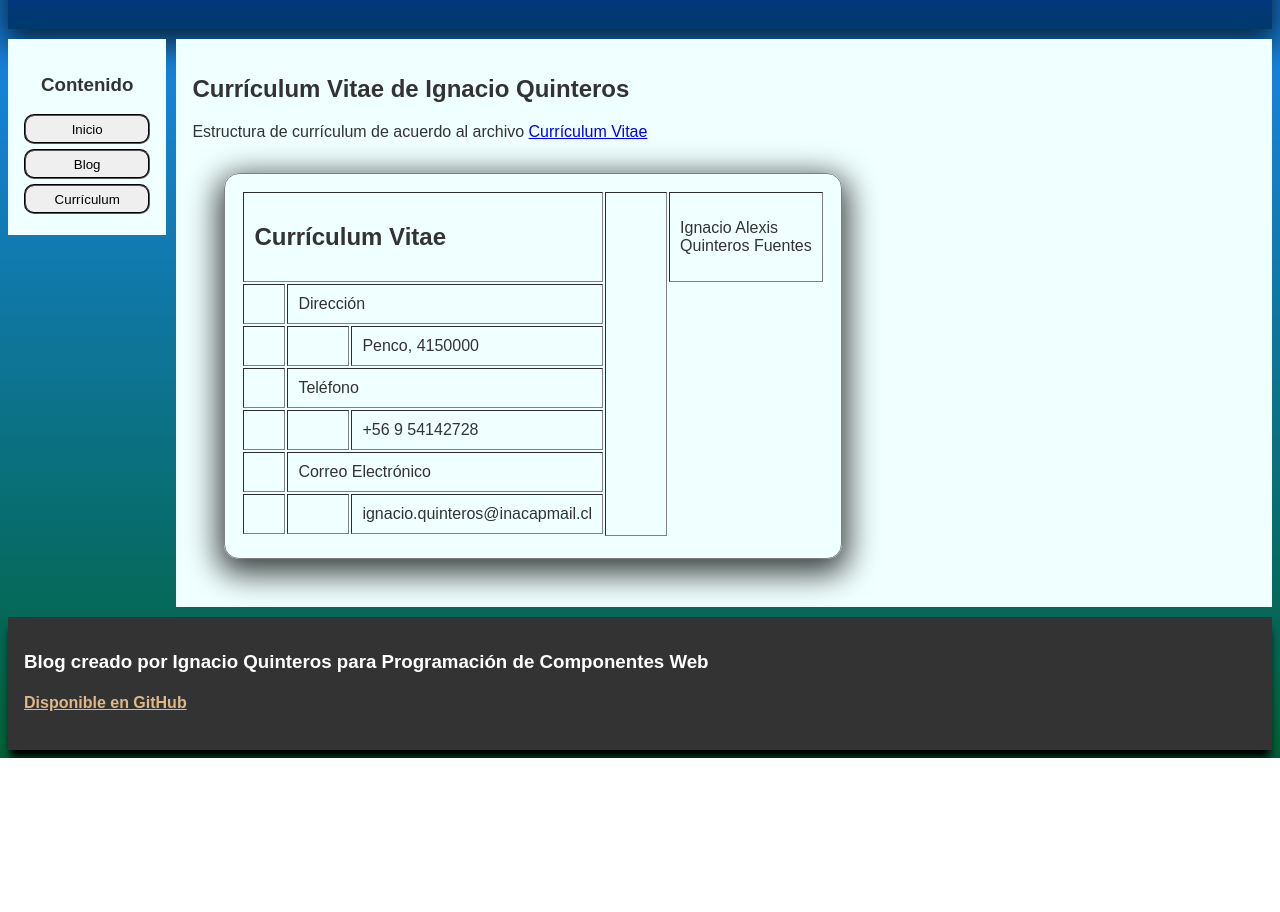
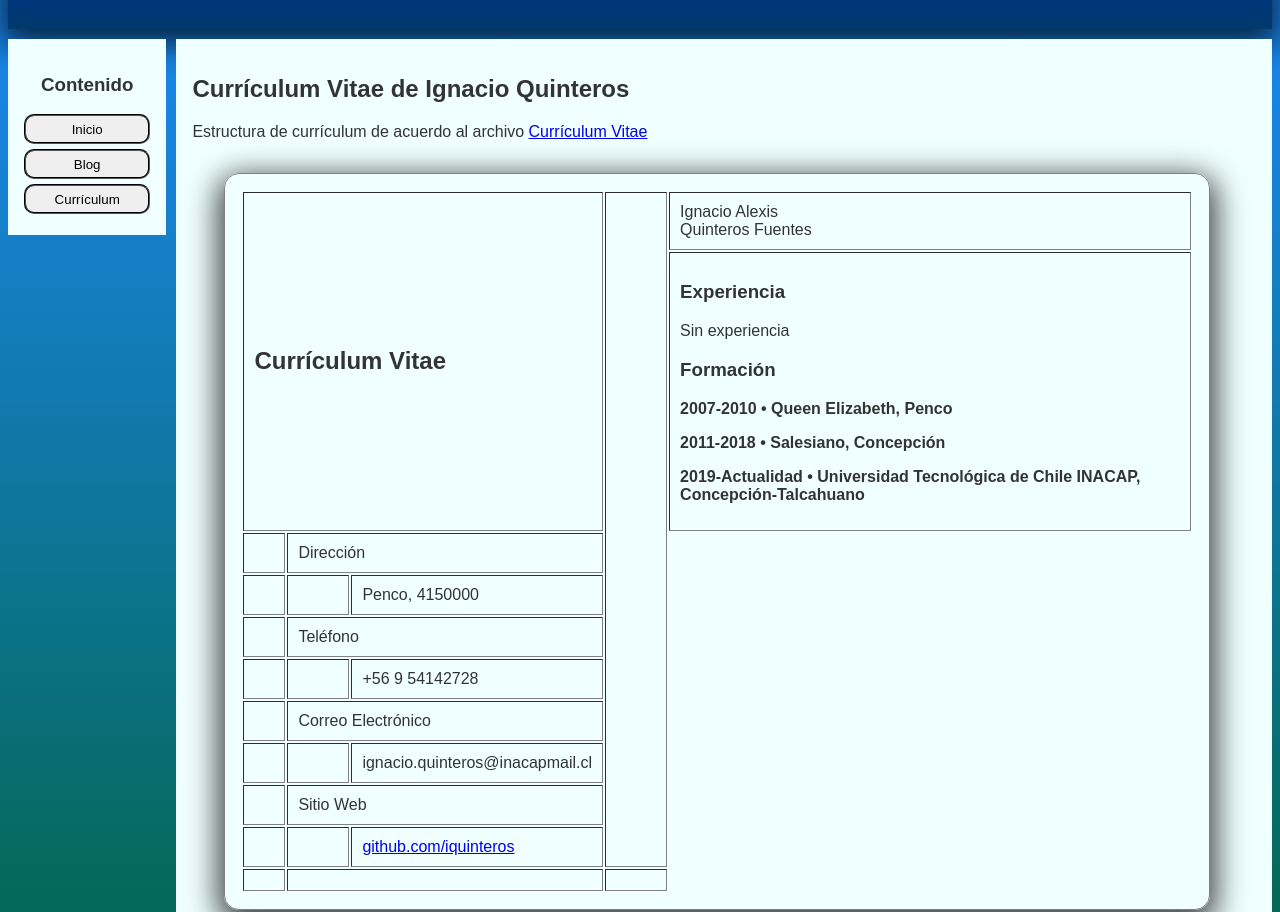
Before and after one commit to IQuinteros/ComponentesWeb, a plain HTML site: page curriculum.html in a window 1280 px wide. Shown: the part 79-991 px from the top of the page. Before the commit the page ends 837 px from the top, so only its background shows below. Drawn offline with Linux system fonts and the light colour scheme.

Commit message:
Añadiendo información

```diff
--- a/curriculum.html
+++ b/curriculum.html
@@ -33,11 +33,29 @@
                     <table border="1" id="curr-table">
 
                         <tr>
-                            <td colspan="3"><h2>Currículum Vitae</h2></td>
-                            <td rowspan="8" width="40"></td>
+                            <td colspan="3" rowspan="2"><h2>Currículum Vitae</h2></td>
+                            <td rowspan="10" width="40"></td>
                             <td>Ignacio Alexis<br>Quinteros Fuentes</td>
                         </tr>
 
+
+                        <tr>
+                            <td width="500">
+
+                                <div id="experiencia">
+                                    <h3>Experiencia</h3>
+                                    <p>Sin experiencia</p>
+                                </div>
+
+                                <div id="formacion">
+                                    <h3>Formación</h3>
+                                    <b><p>2007-2010 • Queen Elizabeth, Penco</p></b>
+                                    <b><p>2011-2018 • Salesiano, Concepción</p></b>
+                                    <b><p>2019-Actualidad • Universidad Tecnológica de Chile INACAP, Concepción-Talcahuano</p></b>
+                                </div>
+
+                            </td>
+                        </tr>
                         <tr>
                             <td width="20"></td>
                             <td colspan="2">Dirección</td>
@@ -66,10 +84,18 @@
                             <td>ignacio.quinteros@inacapmail.cl</td>
                         </tr>
                         <tr>
+                            <td width="20"></td>
+                            <td colspan="2">Sitio Web</td>
                         </tr>
                         <tr>
+                            <td width="20"></td>
+                            <td width="40"></td>
+                            <td><a href="https://github.com/IQuinteros">github.com/iquinteros</a></td>
                         </tr>
                         <tr>
+                            <td width="20"></td>
+                            <td colspan="2"></td>
+                            <td width="40"></td>
                         </tr>
 
                     </table>
```
